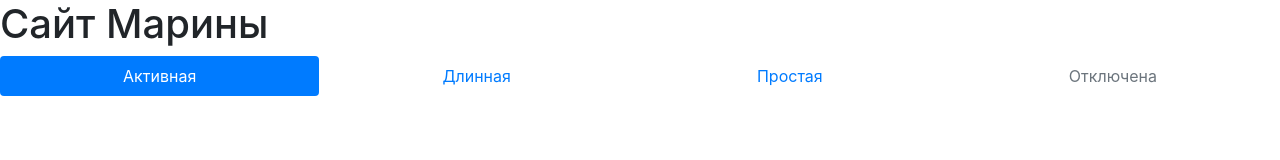
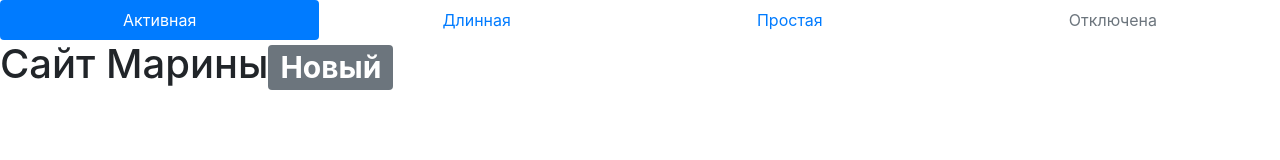
Before and after one commit to miledi-moda/miledi-moda.github.io, a plain HTML site: page index.html in a window 1280 px wide. Drawn offline with nearby package versions, Linux system fonts and the light colour scheme.

Commit message:
сместил заголовок

```diff
--- a/index.html
+++ b/index.html
@@ -6,13 +6,14 @@
 	<link rel="stylesheet" href="https://stackpath.bootstrapcdn.com/bootstrap/4.5.0/css/bootstrap.min.css" integrity="sha384-9aIt2nRpC12Uk9gS9baDl411NQApFmC26EwAOH8WgZl5MYYxFfc+NcPb1dKGj7Sk" crossorigin="anonymous">
 </head>
 <body>
-<h1>Сайт Марины</h1>
+
 <nav class="nav nav-pills flex-column flex-sm-row">
   <a class="flex-sm-fill text-sm-center nav-link active" href="#">Активная</a>
   <a class="flex-sm-fill text-sm-center nav-link" href="#">Длинная</a>
   <a class="flex-sm-fill text-sm-center nav-link" href="#">Простая</a>
   <a class="flex-sm-fill text-sm-center nav-link disabled" href="#" tabindex="-1" aria-disabled="true">Отключена</a>
 </nav>
+	<h1>Сайт Марины<span class="badge badge-secondary">Новый</span></h1>
 
 	<!-- Optional JavaScript -->
     <!-- jQuery first, then Popper.js, then Bootstrap JS -->
```
